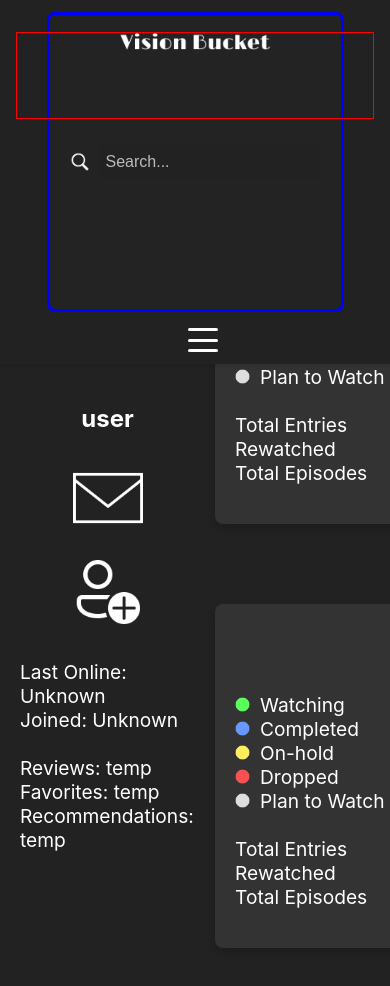
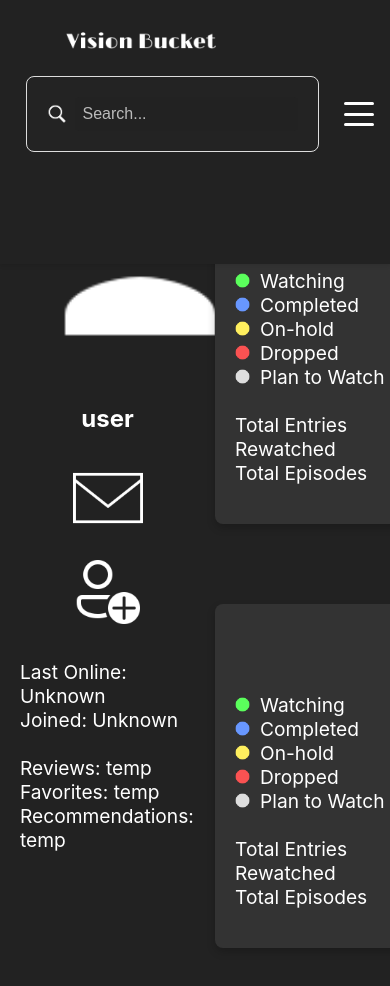
Before and after one commit to anhhdangg01/inf_124_project, a React (Create React App) app: page /profile in a window 390 px wide. Shown: the top 986 px of the page. Built offline with nearby package versions, Linux system fonts and the light colour scheme; no server answers; sample sign-in values are in the browser's storage.

Commit message:
Refactor Header component layout; adjust styles for responsiveness and improve search bar alignment

```diff
--- a/src/components/header/header.tsx
+++ b/src/components/header/header.tsx
@@ -72,14 +72,14 @@ function Header() {
 
   return (
     <header className="header" >
-      <div className={`header-content${isSmallScreen ? ' responsive' : ''}`}>
-
+      <div className="header-content responsive" style={{ marginBottom: isSmallScreen ? '100px' : '0px' }}>
         <div className="logo-container">
           <Link to="/">
             <img src={VisionBucket} alt="Vision Bucket" className="logo-image" />
           </Link>
         </div>
 
+        <div className="bottom-row">
           <form className="search-container" onSubmit={handleSearch}>
             <img src={searchIcon} alt="Search" className="search-icon" />
             <input
@@ -91,8 +91,7 @@ function Header() {
             />
           </form>
 
-
-        <div className="hamburger-menu" onClick={toggleUserMenu} tabIndex={0} role="button" aria-label="Open user menu">
+          <div className="hamburger-menu" onClick={toggleUserMenu}>
             <div className="hamburger-line"></div>
             <div className="hamburger-line"></div>
             <div className="hamburger-line"></div>
@@ -111,7 +110,7 @@ function Header() {
               </button>
             </div>
           )}
-
+        </div>
       </div>
     </header>
   );
--- a/src/styles/header.css
+++ b/src/styles/header.css
@@ -2,7 +2,7 @@
 .header {
   background-color: #222222;
   box-shadow: 0 2px 4px rgba(0, 0, 0, 0.1);
-  padding: .5rem 10rem;
+  padding: 1rem 2rem;
   position: fixed;
   top: 0;
   left: 0;
@@ -13,13 +13,8 @@
 .header-content {
   display: flex;
   align-items: center;
-  justify-content: space-between;
   position: relative;
   margin: 0 auto;
-  width: 100%;
-  max-width: 1200px;
-  flex-wrap: nowrap; /* Prevent wrapping unless you want a stacked layout */
-  gap: 1rem;
 }
 
 .header-content.responsive {
@@ -27,39 +22,38 @@
   align-items: center;
 }
 
-  .logo-container {
-    flex: 0 0 auto; /* Prevent shrinking */
-    min-width: 150px; /* Prevents logo from getting too small */
-    margin-bottom: 0;
-    border: 1px solid red;
-  }
+.logo-container {
+  margin-bottom: 2rem;
+  text-align: center;
+  width: 100%;
+  max-width: 250px;
+}
 
 .logo-image {
   width: 250px;
   height: auto;
-  margin-bottom: 0; /* Remove extra margin to help with alignment */
+  margin-bottom: 1.5rem;
 }
 
 .bottom-row {
   display: flex;
   width: 100%;
   align-items: center;
-  justify-content: space-between;
+  justify-content: center;
   margin-top: 1.5rem;
+  gap: 1rem;
 }
 
 .search-container {
   display: flex;
   align-items: center;
   background-color: #222222;
-  border: 3px solid #00f !important;
+  border: 1px solid #ffffff;
   border-radius: 20px;
   padding: 1px 10px;
-  flex: 1 1 300px; /* Allow to grow, but not shrink below 300px */
-  max-width: 500px;
-  min-width: 200px; /* Prevents search bar from shrinking too much */
-  margin: 0 1rem;
-  box-sizing: border-box;
+  flex-grow: 0;
+  margin: 0 auto;
+  max-width: 400px;
 }
 
 .search-icon {
@@ -69,6 +63,7 @@
 }
 
 .search-input {
+
   width: 100%;
   border: none !important;
   outline: none;
@@ -89,9 +84,6 @@
   height: 24px;
   width: 30px;
   cursor: pointer;
-  flex: 0 0 auto;
-  margin-left: 1rem;
-  z-index: 10;
 }
 
 .hamburger-line {
```
Lines whose indentation alone changed are shown as unchanged.
